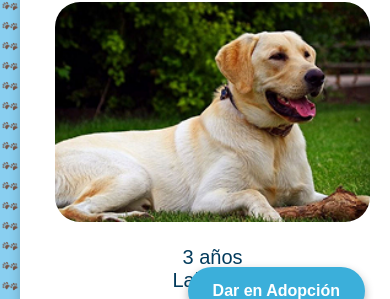
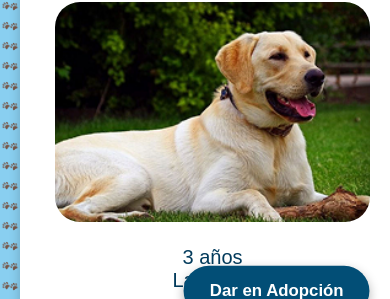
Before and after one commit to MaCaReNo26/Huellitas_Felices, a plain HTML site: page adopta.html in a window 390 px wide. In both pictures the pointer is over the button "Dar en Adopción". Shown: the part 504-803 px from the top of the page. Drawn offline with Linux system fonts and the light colour scheme; files whose address does not match are found by name.

```diff
--- a/css/estilos.css
+++ b/css/estilos.css
@@ -498,3 +498,8 @@ footer {
   transition: background-color 0.3s, transform 0.3s;
   z-index: 200;
 }
+
+.boton-flotante:hover {
+  background-color: var(--azul-oscuro);
+  transform: scale(1.05);
+}
```
